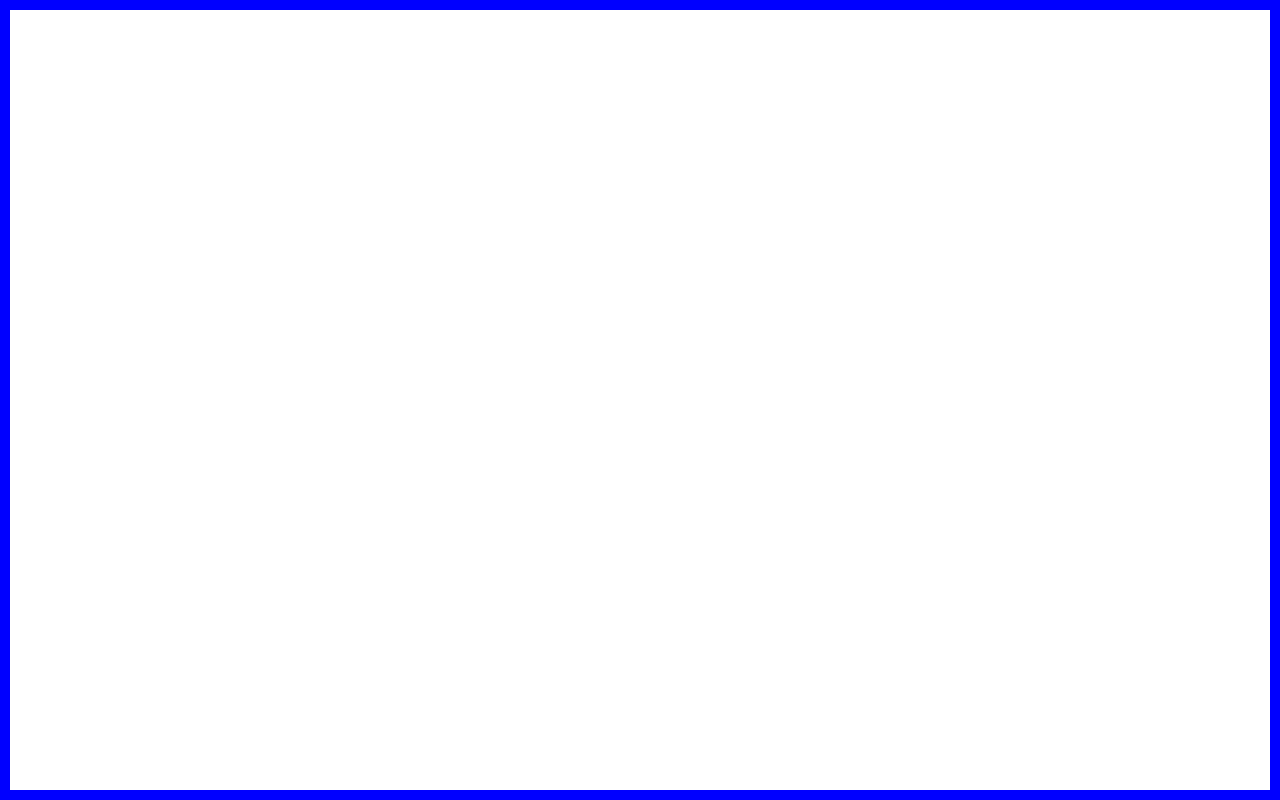
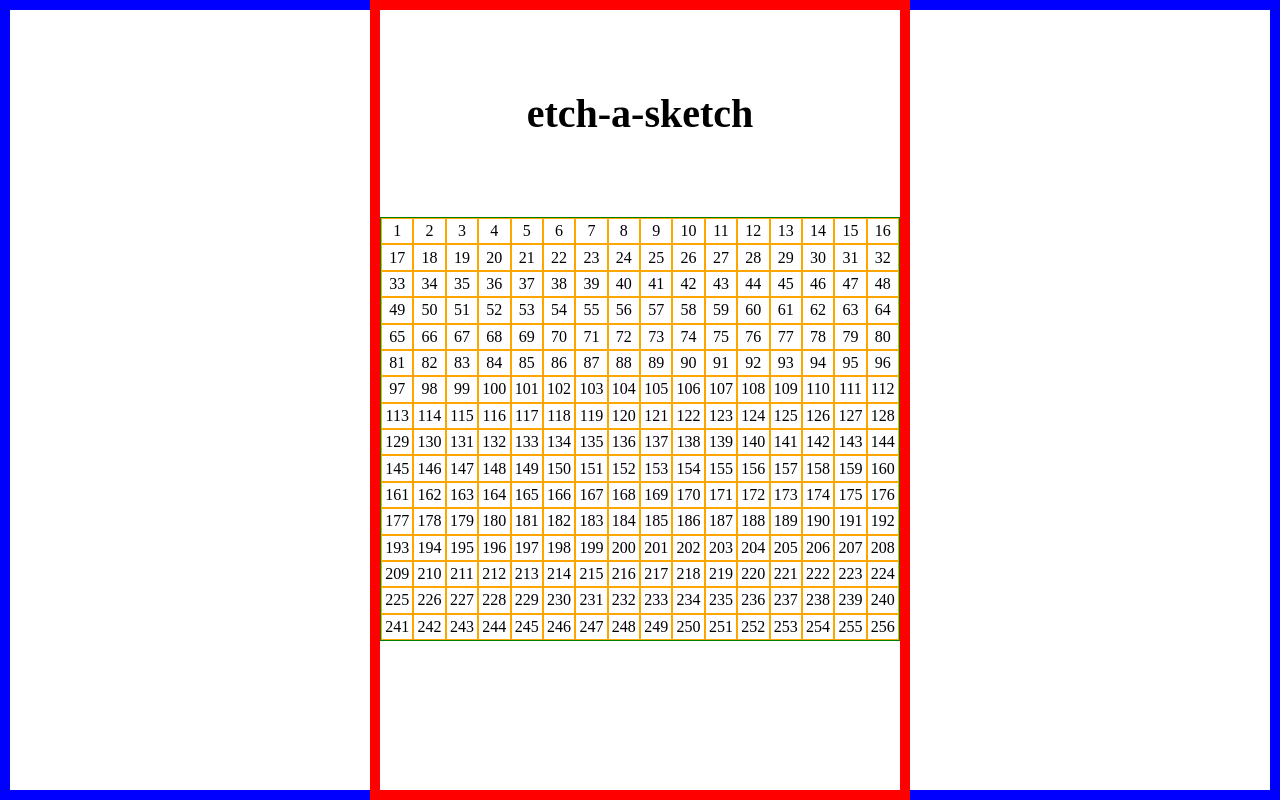
Before and after one commit to RanaA15/etch-a-sketch, a plain HTML site: page index.html in a window 1280 px wide. Drawn offline with Linux system fonts and the light colour scheme.

Commit message:
defer script to eliminate errors

```diff
--- a/index.html
+++ b/index.html
@@ -4,7 +4,13 @@
     <meta charset="UTF-8" />
     <meta name="viewport" content="width=device-width, initial-scale=1.0" />
     <link rel="stylesheet" href="styles.css" />
+    <script src="etch-a-sketch.js" defer></script>
     <title>Etch-a-Sketch</title>
   </head>
-  <body></body>
+  <body>
+    <div class="mainContainer">
+      <h1>etch-a-sketch</h1>
+      <div id="etchContainer"></div>
+    </div>
+  </body>
 </html>
```
